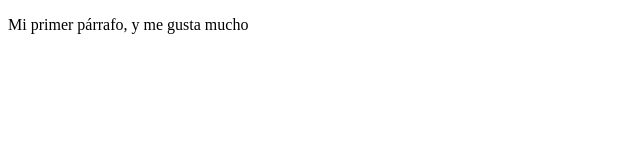
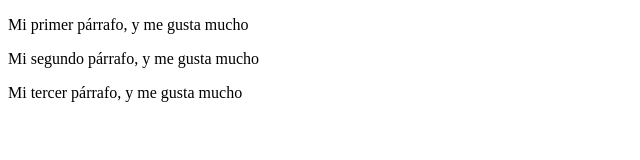
Before and after one commit to alejmmtz/Seguimiento-1, a plain HTML site: page index.html in a window 1280 px wide. Shown: the whole page, without its empty margins (0-640 px from the left). Drawn offline with Linux system fonts and the light colour scheme.

Commit message:
index.html

```diff
--- a/index.html
+++ b/index.html
@@ -5,5 +5,7 @@
 </head>
 <body>
 <p>Mi primer párrafo, y me gusta mucho</p>
+<p>Mi segundo párrafo, y me gusta mucho</p>
+<p>Mi tercer párrafo, y me gusta mucho</p>
 </body>
 </html>
```
